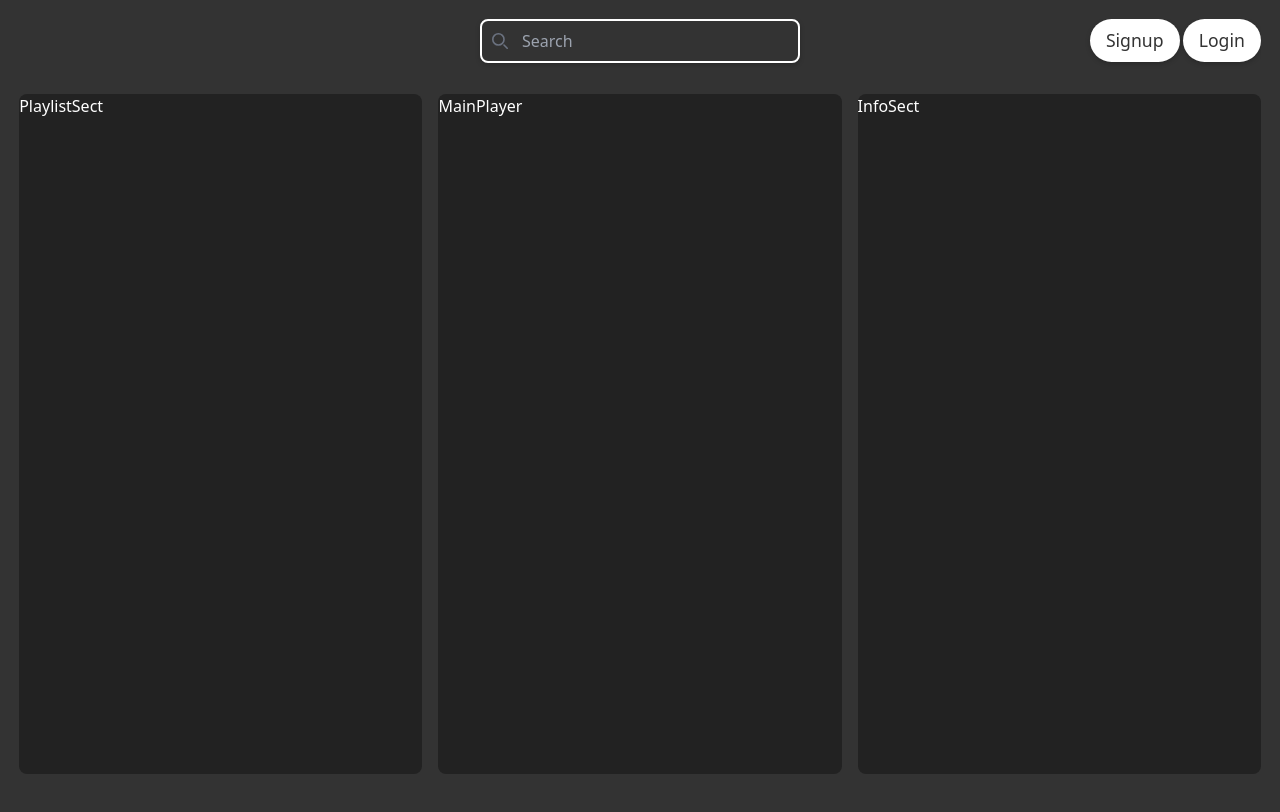
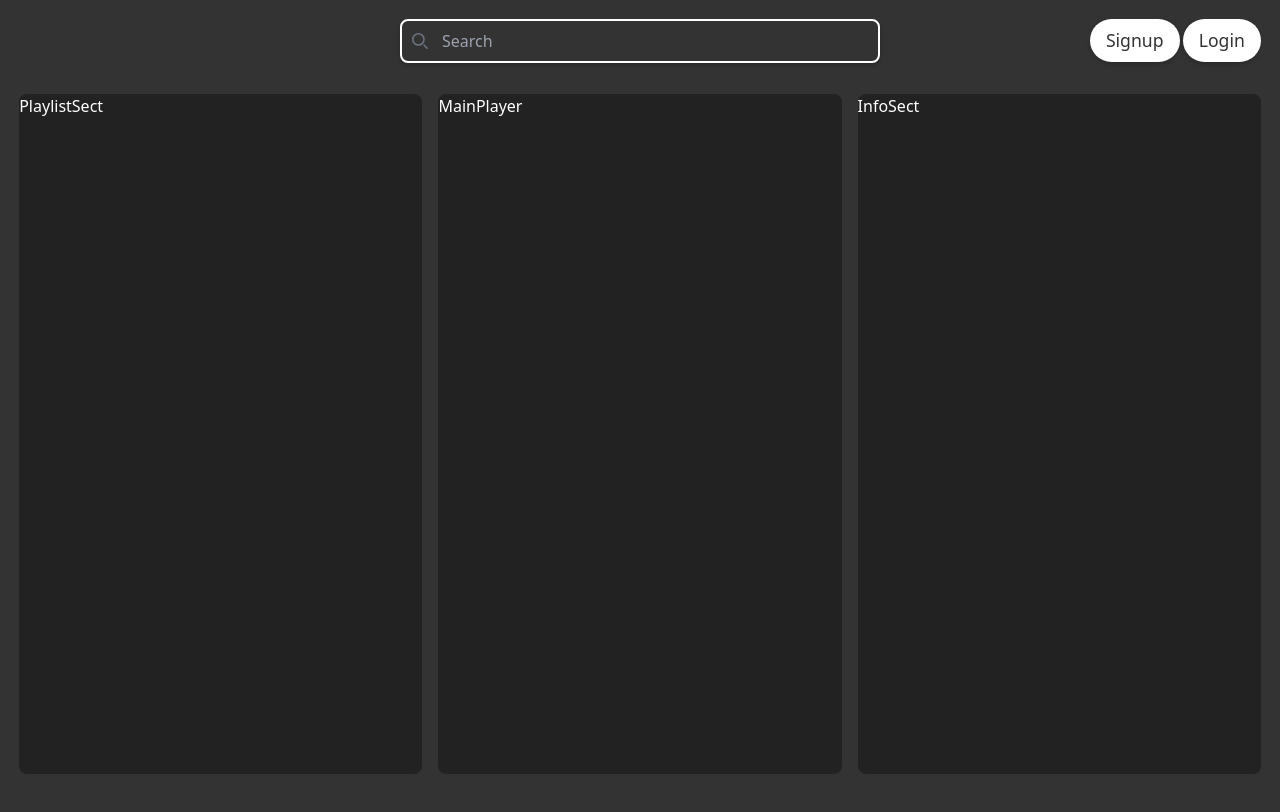
Before and after one commit to MBotond21/thingy, a React (Vite) app: page / in a window 1280 px wide. Shown: the top 812 px of the page. Built offline with nearby package versions, Linux system fonts and the light colour scheme.

Commit message:
longer searchbar

```diff
--- a/src/App.css
+++ b/src/App.css
@@ -12,7 +12,7 @@ header {
 }
 
 .left-cstm{
-    left: calc(50% - 10rem) !important;
+    left: calc(50% - 15rem) !important;
 }
 
 #term {
@@ -23,7 +23,7 @@ header {
     padding-inline-start: 2.5rem !important;
     padding: 0.5rem;
     font-size: 1rem;
-    width: 20rem;
+    width: 30rem;
     outline: none;
     box-shadow: 0 2px 5px rgba(0, 0, 0, 0.2);
     transition: all 0.3s ease;
@@ -51,8 +51,8 @@ header {
 }
 
 .text-mute{
-    color: #555;
-    font-size: 10pt;
+    color: #666;
+    font-size: 11pt;
 }
 
 .ml-18{
```
